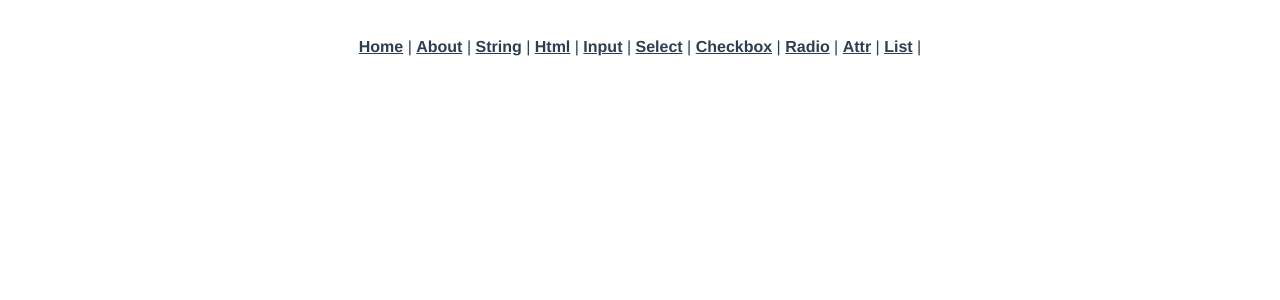
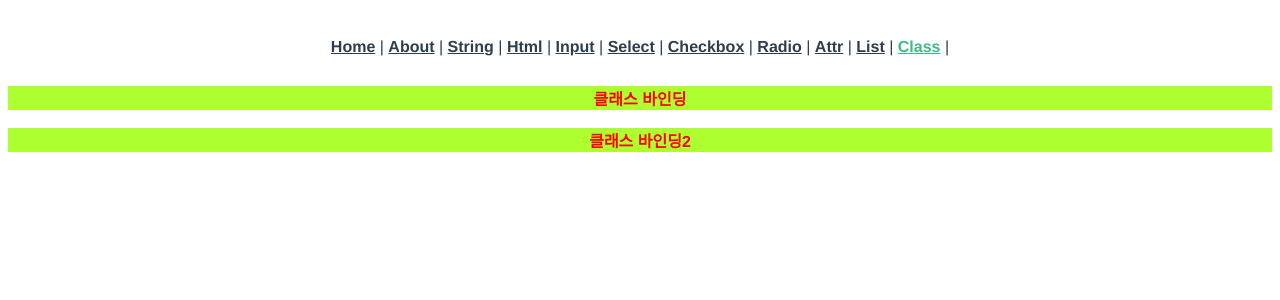
Before and after one commit to hellose/vue3-study, a Vue app: page /databinding/class in a window 1280 px wide. Shown: the top 300 px of the page. Built offline with nearby package versions, Linux system fonts and the light colour scheme.

Commit message:
v-bind:class

```diff
--- a/src/App.vue
+++ b/src/App.vue
@@ -10,6 +10,7 @@
     <router-link to="/databinding/radio">Radio</router-link> |
     <router-link to="/databinding/attr">Attr</router-link> |
     <router-link to="/databinding/list">List</router-link> |
+    <router-link to="/databinding/class">Class</router-link> |
   </nav>
   <router-view />
 </template>
--- a/src/router/index.js
+++ b/src/router/index.js
@@ -79,6 +79,14 @@ const routes = [
       import(
         /* webpackChunkName: "databinding" */ '../views/1_databinding/DataBindingListView.vue'
       )
+  },
+  {
+    path: '/databinding/class',
+    name: 'DataBindingClassView',
+    component: () =>
+      import(
+        /* webpackChunkName: "databinding" */ '../views/1_databinding/DataBindingClassView.vue'
+      )
   }
 ]
 
--- /dev/null
+++ b/src/views/1_databinding/DataBindingClassView.vue
@@ -0,0 +1,36 @@
+<template>
+  <div>
+    <div :class="{ active: isActive, 'text-red': hasError }">클래스 바인딩</div>
+    <br />
+    <div :class="list">클래스 바인딩2</div>
+  </div>
+</template>
+
+<script>
+export default {
+  components: {},
+  data() {
+    return {
+      isActive: true,
+      hasError: true,
+      list: ['active', 'text-red']
+    }
+  },
+  setup() {},
+  created() {},
+  mounted() {},
+  unmounted() {},
+  methods: {}
+}
+</script>
+
+<style scoped>
+.active {
+  background-color: greenyellow;
+  font-weight: bold;
+}
+
+.text-red {
+  color: red;
+}
+</style>
```
Also changed, not shown: 1 other file (tests, documents, lock files or other folders).
